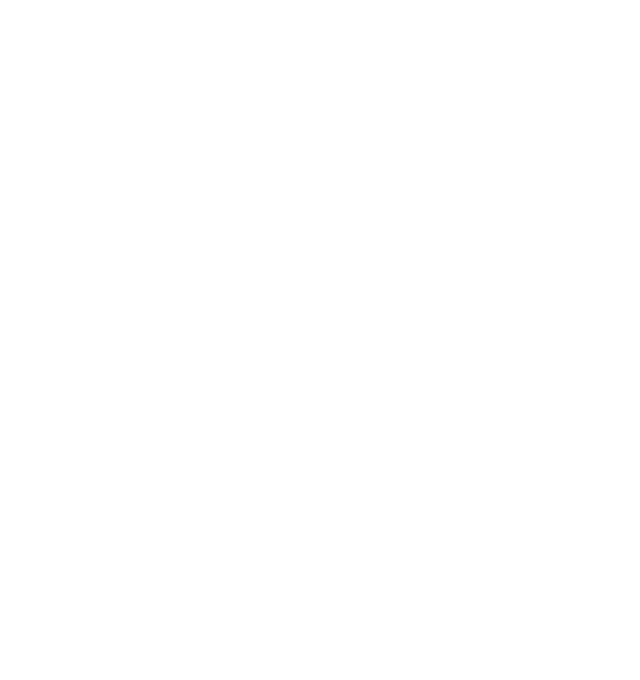
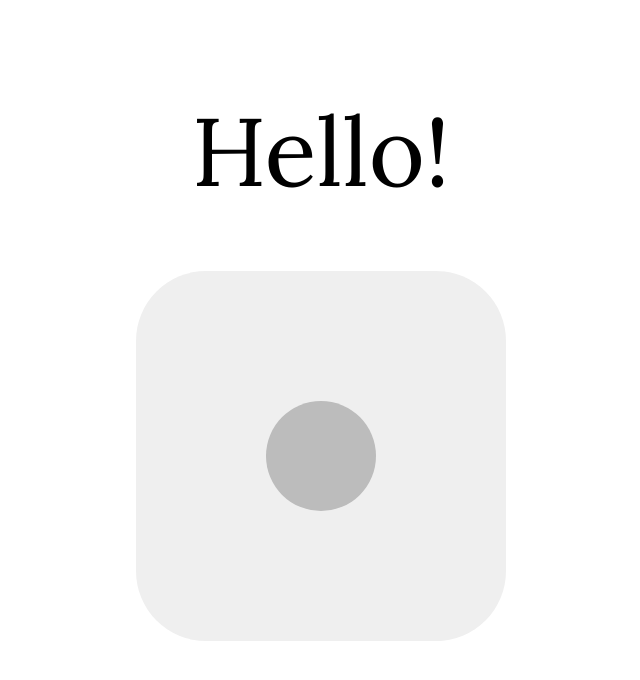
Before and after one commit to Dispersioned/web, a React (Create React App) app: page / in a window 1280 px wide. Shown: the top 680 px of the page, without its empty margins (319-959 px from the left). Built offline with nearby package versions, Linux system fonts and the light colour scheme.

Commit message:
base dice

```diff
--- a/package.json
+++ b/package.json
@@ -13,6 +13,7 @@
     "@types/node": "^16.11.26",
     "@types/react": "^17.0.39",
     "@types/react-dom": "^17.0.12",
+    "framer-motion": "^6.3.11",
     "react": "^17.0.2",
     "react-dom": "^17.0.2",
     "react-router": "^6.2.2",
--- /dev/null
+++ b/src/components/Dice/Dice.tsx
@@ -0,0 +1,22 @@
+import { motion } from 'framer-motion'
+import React from 'react'
+import './style.css'
+
+interface DiceProps {
+  dragWrapperRef: React.MutableRefObject<null>
+}
+
+const Dice: React.FC<DiceProps> = ({ dragWrapperRef }) => {
+  return (
+    <div className="dice-wrapper" ref={dragWrapperRef}>
+      <motion.div
+        className="dice"
+        drag
+        dragConstraints={dragWrapperRef}
+        whileDrag={{ backgroundColor: '#9f9f9f' }}
+        dragTransition={{ bounceStiffness: 200, bounceDamping: 20 }}
+      />
+    </div>
+  )
+}
+export default Dice
--- /dev/null
+++ b/src/components/Dice/style.css
@@ -0,0 +1,16 @@
+.dice-wrapper {
+  background-color: #efefef;
+  border-radius: 70px;
+  width: 370px;
+  height: 370px;
+}
+
+.dice {
+  width: 110px;
+  height: 110px;
+  background-color: #bcbcbc;
+  border-radius: 50%;
+  position: relative;
+  left: calc(50% - 55px);
+  top: calc(50% - 55px);
+}
--- a/src/views/Home/Home.tsx
+++ b/src/views/Home/Home.tsx
@@ -1,6 +1,29 @@
-import React from 'react'
+import { Container, Grid, Typography } from '@mui/material'
+import { motion } from 'framer-motion'
+import React, { useRef } from 'react'
+import Dice from '../../components/Dice/Dice'
 
 const Home: React.FC = () => {
-  return <div></div>
+  const dragWrapper = useRef(null)
+
+  return (
+    <Container maxWidth="lg">
+      <Grid
+        container
+        spacing={8}
+        direction="column"
+        justifyContent="center"
+        alignItems="center"
+        height="100vh"
+      >
+        <Grid item>
+          <Typography variant="h1">Hello!</Typography>
+        </Grid>
+        <Grid item>
+          <Dice dragWrapperRef={dragWrapper} />
+        </Grid>
+      </Grid>
+    </Container>
+  )
 }
 export default Home
```
Also changed, not shown: 1 other file (tests, documents, lock files or other folders).
